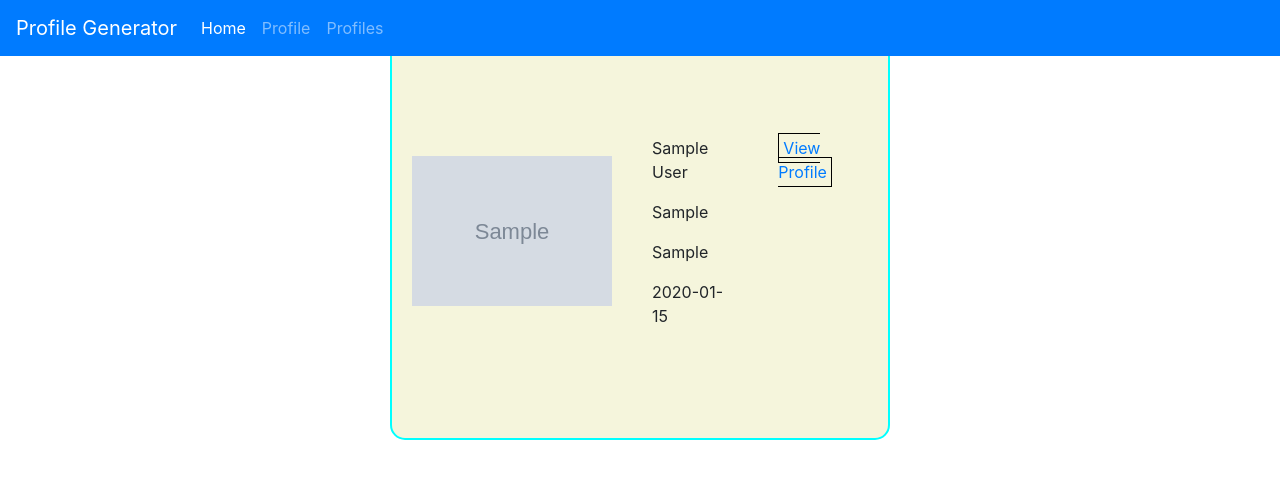
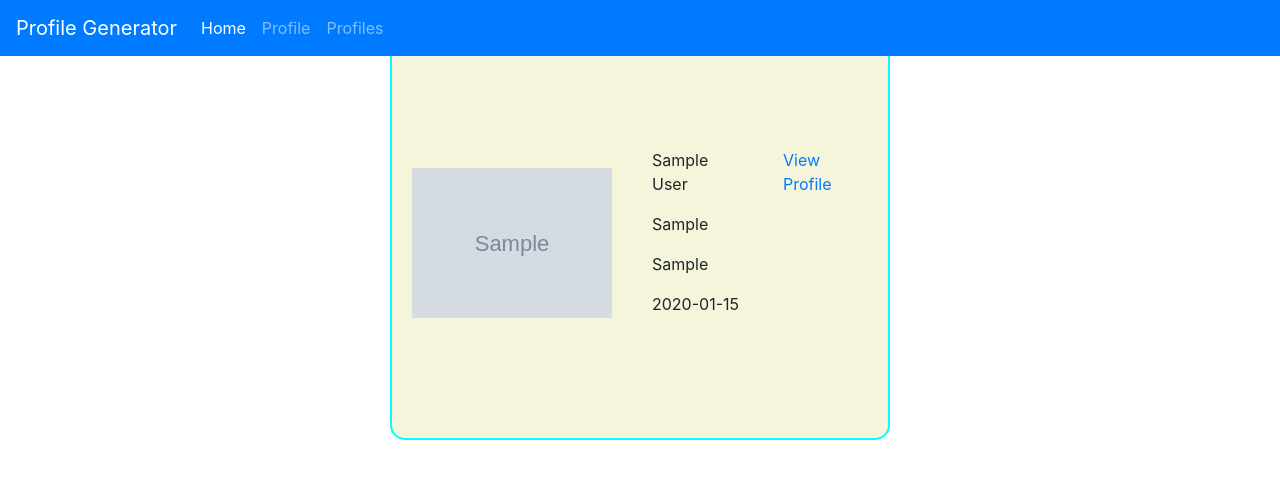
Before and after one commit to hughbillings/info3180-project1, a Flask app: page /profiles in a window 1280 px wide. Shown: the top 479 px of the page. Run offline with Flask 2, Linux system fonts and the light colour scheme; tables that the repository leaves empty hold one stand-in row (values such as "Sample post"); grey boxes marked "Sample" are stand-in pictures; some libraries are stand-ins or nearby versions.

Commit message:
Project1: Aesthetics 3

```diff
--- a/app/static/css/profilesssslistssss.css
+++ b/app/static/css/profilesssslistssss.css
@@ -36,13 +36,7 @@ img
 
 }
 
-a.button {
-  border-style: solid;
-  border-width : 1px 1px 1px 1px;
-  text-decoration : none;
-  padding : 4px;
-  border-color : #000000
-}
+
 
 .ainfo
 {
```
